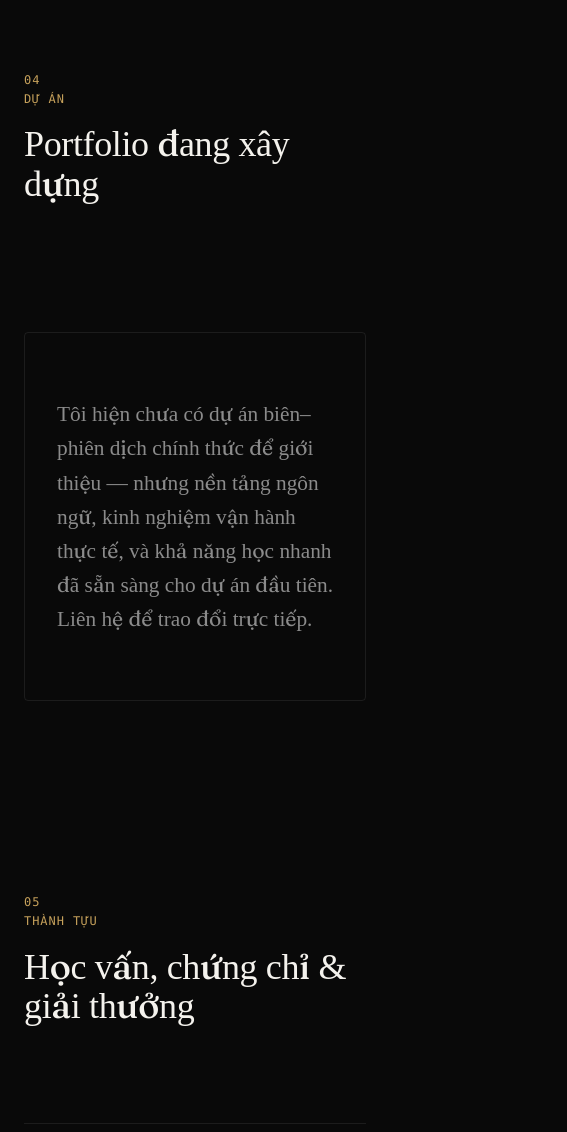
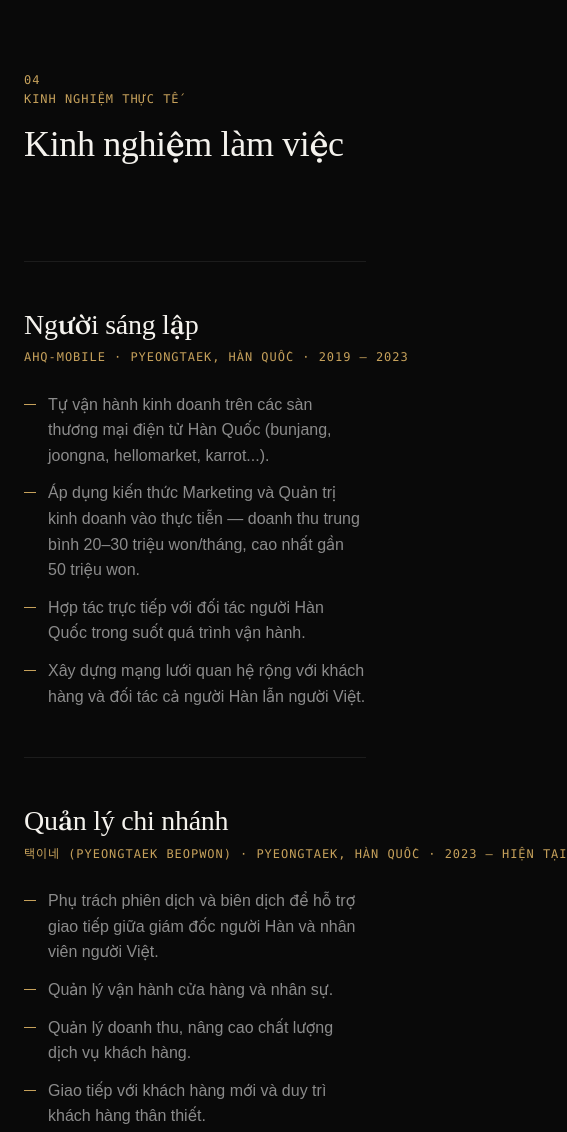
Before and after one commit to huyndx9/page, a website built with Vite: page index.html in a window 390 px wide. Shown: the part 5580-6712 px from the top of the page, 567 px wide, since content can reach past the window. Built offline with nearby package versions, Linux system fonts and the light colour scheme; some packages are replaced by stand-ins of ours; a web font is replaced by a local one.

Commit message:
Replace placeholder portfolio section with real work experience
Swap the "portfolio in progress" placeholder for an actual work
experience section sourced from the CV: founder of AHQ-mobile
(2019-2023) and branch manager at 택이네 (2023-present).

```diff
--- a/index.html
+++ b/index.html
@@ -62,7 +62,7 @@
         <a href="#about" data-i18n="nav.links.about">Giới thiệu</a>
         <a href="#expertise" data-i18n="nav.links.expertise">Năng lực</a>
         <a href="#process" data-i18n="nav.links.process">Quy trình</a>
-        <a href="#works" data-i18n="nav.links.works">Dự án</a>
+        <a href="#experience" data-i18n="nav.links.experience">Kinh nghiệm</a>
         <a href="#contact" data-i18n="nav.links.contact">Liên hệ</a>
       </nav>
       <button class="lang-toggle" type="button" data-lang-toggle aria-label="Chuyển ngôn ngữ / 언어 전환">
@@ -151,16 +151,15 @@
       </div>
     </section>
 
-    <!-- ============ WORKS ============ -->
-    <section class="works" id="works" data-section="04">
+    <!-- ============ EXPERIENCE ============ -->
+    <section class="experience" id="experience" data-section="04">
       <div class="container">
         <div class="section-head">
-          <p class="mono-label" data-i18n="works.index">04</p>
-          <p class="mono-label" data-reveal data-i18n="works.eyebrow">Dự án tiêu biểu</p>
-          <h2 data-reveal-mask data-i18n="works.title">Selected Works</h2>
+          <p class="mono-label" data-i18n="experience.index">04</p>
+          <p class="mono-label" data-reveal data-i18n="experience.eyebrow">Kinh nghiệm thực tế</p>
+          <h2 data-reveal-mask data-i18n="experience.title">Kinh nghiệm làm việc</h2>
         </div>
-        <div class="works__grid" data-works-list></div>
-        <p class="works__note" data-reveal data-i18n="works.placeholderNote"></p>
+        <div class="experience__list" data-experience-list></div>
       </div>
     </section>
 
--- a/src/locales/ko.json
+++ b/src/locales/ko.json
@@ -6,7 +6,7 @@
   "nav": {
     "brand": "PQH",
     "toggle": "Tiếng Việt",
-    "links": { "about": "소개", "expertise": "전문성", "process": "일하는 방식", "works": "프로젝트", "contact": "연락처" }
+    "links": { "about": "소개", "expertise": "전문성", "process": "일하는 방식", "experience": "경력", "contact": "연락처" }
   },
   "hero": {
     "eyebrow": "한국-베트남 가교",
@@ -49,12 +49,34 @@
       { "num": "06", "title": "장기적 책임감", "desc": "4년간 사업을 꾸준히 운영해온 것처럼, 시간이 지나도 안정적인 품질을 유지합니다." }
     ]
   },
-  "works": {
+  "experience": {
     "index": "04",
-    "eyebrow": "프로젝트",
-    "title": "포트폴리오 준비 중",
-    "placeholderNote": "아직 소개할 공식 통번역 프로젝트는 없지만, 언어 기반·실전 운영 경험·빠른 학습력은 첫 프로젝트를 맡을 준비가 되어 있습니다. 직접 연락 주시면 자세히 말씀드리겠습니다.",
-    "items": []
+    "eyebrow": "실무 경험",
+    "title": "경력사항",
+    "items": [
+      {
+        "role": "자영업자 (창업자)",
+        "company": "AHQ-mobile",
+        "meta": "평택, 대한민국 · 2019 – 2023",
+        "bullets": [
+          "번개장터, 중고나라, 헬로마켓, 당근마켓 등 한국 중고거래 플랫폼에서 직접 사업을 운영함.",
+          "마케팅 및 경영학 지식을 실무에 적용 — 월 평균 매출 2,000만~3,000만 원, 최대 5,000만 원 달성.",
+          "한국인 파트너와 협력하여 사업 운영 전반을 수행함.",
+          "한국인 및 베트남인 고객·협력업체와의 폭넓은 인적 네트워크 구축."
+        ]
+      },
+      {
+        "role": "지점 매니저",
+        "company": "택이네 (평택 법원점)",
+        "meta": "평택, 대한민국 · 2023 – 현재",
+        "bullets": [
+          "한국인 대표와 베트남인 직원 간 원활한 소통을 위한 통·번역 업무 수행.",
+          "매장 운영 및 직원 관리 담당.",
+          "매출 관리 및 고객 서비스 품질 향상.",
+          "신규 고객 응대 및 단골 고객 유지."
+        ]
+      }
+    ]
   },
   "achievements": {
     "index": "05",
--- a/src/locales/vi.json
+++ b/src/locales/vi.json
@@ -6,7 +6,7 @@
   "nav": {
     "brand": "PQH",
     "toggle": "한국어",
-    "links": { "about": "Giới thiệu", "expertise": "Năng lực", "process": "Cách làm việc", "works": "Dự án", "contact": "Liên hệ" }
+    "links": { "about": "Giới thiệu", "expertise": "Năng lực", "process": "Cách làm việc", "experience": "Kinh nghiệm", "contact": "Liên hệ" }
   },
   "hero": {
     "eyebrow": "Cầu nối Việt – Hàn",
@@ -49,12 +49,34 @@
       { "num": "06", "title": "Cam kết lâu dài", "desc": "Duy trì chất lượng ổn định theo thời gian — như 4 năm vận hành kinh doanh liên tục." }
     ]
   },
-  "works": {
+  "experience": {
     "index": "04",
-    "eyebrow": "Dự án",
-    "title": "Portfolio đang xây dựng",
-    "placeholderNote": "Tôi hiện chưa có dự án biên–phiên dịch chính thức để giới thiệu — nhưng nền tảng ngôn ngữ, kinh nghiệm vận hành thực tế, và khả năng học nhanh đã sẵn sàng cho dự án đầu tiên. Liên hệ để trao đổi trực tiếp.",
-    "items": []
+    "eyebrow": "Kinh nghiệm thực tế",
+    "title": "Kinh nghiệm làm việc",
+    "items": [
+      {
+        "role": "Người sáng lập",
+        "company": "AHQ-mobile",
+        "meta": "Pyeongtaek, Hàn Quốc · 2019 – 2023",
+        "bullets": [
+          "Tự vận hành kinh doanh trên các sàn thương mại điện tử Hàn Quốc (bunjang, joongna, hellomarket, karrot...).",
+          "Áp dụng kiến thức Marketing và Quản trị kinh doanh vào thực tiễn — doanh thu trung bình 20–30 triệu won/tháng, cao nhất gần 50 triệu won.",
+          "Hợp tác trực tiếp với đối tác người Hàn Quốc trong suốt quá trình vận hành.",
+          "Xây dựng mạng lưới quan hệ rộng với khách hàng và đối tác cả người Hàn lẫn người Việt."
+        ]
+      },
+      {
+        "role": "Quản lý chi nhánh",
+        "company": "택이네 (Pyeongtaek Beopwon)",
+        "meta": "Pyeongtaek, Hàn Quốc · 2023 – hiện tại",
+        "bullets": [
+          "Phụ trách phiên dịch và biên dịch để hỗ trợ giao tiếp giữa giám đốc người Hàn và nhân viên người Việt.",
+          "Quản lý vận hành cửa hàng và nhân sự.",
+          "Quản lý doanh thu, nâng cao chất lượng dịch vụ khách hàng.",
+          "Giao tiếp với khách hàng mới và duy trì khách hàng thân thiết."
+        ]
+      }
+    ]
   },
   "achievements": {
     "index": "05",
--- a/src/scripts/i18n.js
+++ b/src/scripts/i18n.js
@@ -49,28 +49,20 @@ function renderProcess(data) {
     .join('');
 }
 
-function renderWorks(data) {
-  const list = document.querySelector('[data-works-list]');
+function renderExperience(data) {
+  const list = document.querySelector('[data-experience-list]');
   if (!list) return;
-  if (!data.works.items.length) {
-    list.innerHTML = '';
-    list.classList.add('works__grid--empty');
-    return;
-  }
-  list.classList.remove('works__grid--empty');
-  list.innerHTML = data.works.items
+  list.innerHTML = data.experience.items
     .map(
       (item) => `
-    <article class="work-card" data-reveal tabindex="0">
-      <div class="work-card__media" aria-hidden="true"></div>
-      <p class="work-card__tag">${item.tag}</p>
-      <h3 class="work-card__title">${item.title}</h3>
-      <dl class="work-card__meta">
-        <dt>Role</dt><dd>${item.role}</dd>
-        <dt>Challenge</dt><dd>${item.challenge}</dd>
-        <dt>Solution</dt><dd>${item.solution}</dd>
-        <dt>Result</dt><dd>${item.result}</dd>
-      </dl>
+    <article class="experience-item" data-reveal>
+      <div class="experience-item__header">
+        <h3 class="experience-item__role">${item.role}</h3>
+        <p class="experience-item__meta mono-label">${item.company} · ${item.meta}</p>
+      </div>
+      <ul class="experience-item__bullets">
+        ${item.bullets.map((b) => `<li>${b}</li>`).join('')}
+      </ul>
     </article>`
     )
     .join('');
@@ -119,7 +111,7 @@ export function applyLang(lang, { silent = false } = {}) {
   applyStaticText(data);
   renderExpertise(data);
   renderProcess(data);
-  renderWorks(data);
+  renderExperience(data);
   renderAchievements(data);
 
   localStorage.setItem(STORAGE_KEY, lang);
--- a/src/scripts/motion.js
+++ b/src/scripts/motion.js
@@ -27,7 +27,7 @@ function initLenis() {
 
 let revealTriggers = [];
 
-// Re-entrant: dynamic sections (expertise/process/works/achievements) get
+// Re-entrant: dynamic sections (expertise/process/experience/achievements) get
 // their [data-reveal] nodes replaced wholesale on every language toggle,
 // so stale ScrollTriggers pointing at removed nodes must be killed first.
 function initReveals() {
--- a/src/styles/components.css
+++ b/src/styles/components.css
@@ -393,95 +393,57 @@
 }
 
 /* ============================================================
-   WORKS — cinematic cards
+   EXPERIENCE — real work history
    ============================================================ */
-.works__grid {
-  display: grid;
-  grid-template-columns: repeat(3, 1fr);
-  gap: var(--sp-6);
+.experience__list {
+  border-top: 1px solid var(--hairline);
 }
-.work-card {
-  position: relative;
-  border: 1px solid var(--hairline);
-  border-radius: var(--radius-md);
-  overflow: hidden;
-  background: var(--surface);
-  padding: var(--sp-8);
-  min-height: 420px;
+.experience-item {
+  padding-block: var(--sp-12);
+  border-bottom: 1px solid var(--hairline);
+}
+.experience-item__header {
   display: flex;
-  flex-direction: column;
-  justify-content: flex-end;
-  transition: border-color var(--dur-base) var(--ease), box-shadow var(--dur-base) var(--ease);
-}
-.work-card:hover {
-  border-color: var(--hairline-strong);
-  box-shadow: var(--shadow-card);
-}
-.work-card__media {
-  position: absolute;
-  inset: 0;
-  background:
-    linear-gradient(180deg, transparent 30%, var(--surface) 95%),
-    linear-gradient(135deg, rgba(198,161,91,.14), rgba(198,161,91,0) 55%);
-  clip-path: inset(0 0 0 0);
-}
-.work-card__tag {
-  position: relative;
-  font-family: var(--font-mono);
-  font-size: var(--text-xs);
-  color: var(--accent);
-  letter-spacing: 0.06em;
-  text-transform: uppercase;
+  flex-wrap: wrap;
+  align-items: baseline;
+  justify-content: space-between;
+  gap: var(--sp-3);
   margin-bottom: var(--sp-6);
 }
-.work-card__title {
-  position: relative;
+.experience-item__role {
+  font-family: var(--font-display);
   font-size: var(--text-xl);
-  margin-bottom: var(--sp-6);
-  max-width: 22ch;
 }
-.work-card__meta {
-  position: relative;
+.experience-item__meta {
+  white-space: nowrap;
+}
+.experience-item__bullets {
   display: grid;
   gap: var(--sp-3);
-  max-height: 0;
-  opacity: 0;
-  overflow: hidden;
-  transition: max-height var(--dur-slow) var(--ease), opacity var(--dur-base) var(--ease);
+  max-width: 70ch;
 }
-.work-card:hover .work-card__meta,
-.work-card:focus-within .work-card__meta {
-  max-height: 320px;
-  opacity: 1;
-}
-.work-card__meta dt {
-  font-family: var(--font-mono);
-  font-size: var(--text-xs);
+.experience-item__bullets li {
+  position: relative;
+  padding-left: var(--sp-6);
   color: var(--muted);
-  text-transform: uppercase;
-  letter-spacing: 0.06em;
-}
-.work-card__meta dd {
-  font-size: var(--text-sm);
-  color: var(--text);
-  margin: 0 0 var(--sp-3);
+  font-size: var(--text-base);
   line-height: var(--leading-normal);
 }
-.works__note {
-  margin-top: var(--sp-8);
-  padding: var(--sp-16) var(--sp-8);
-  border: 1px solid var(--hairline);
-  border-radius: var(--radius-md);
-  max-width: 60ch;
-  color: var(--muted);
-  font-family: var(--font-display);
-  font-size: var(--text-lg);
-  line-height: var(--leading-normal);
-  text-transform: none;
-  letter-spacing: normal;
+.experience-item__bullets li::before {
+  content: '';
+  position: absolute;
+  left: 0;
+  top: 0.75em;
+  width: 12px;
+  height: 1px;
+  background: var(--accent);
 }
-@media (max-width: 1023px) {
-  .works__grid { grid-template-columns: 1fr; }
+@media (max-width: 743px) {
+  .experience-item__header {
+    flex-direction: column;
+    align-items: flex-start;
+    gap: var(--sp-2);
+  }
 }
 
 /* ============================================================
```
